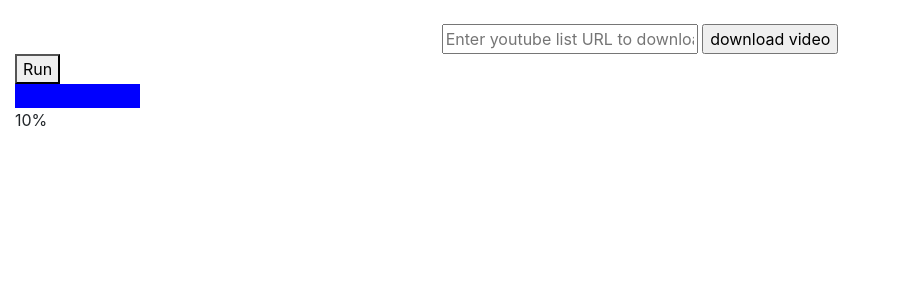
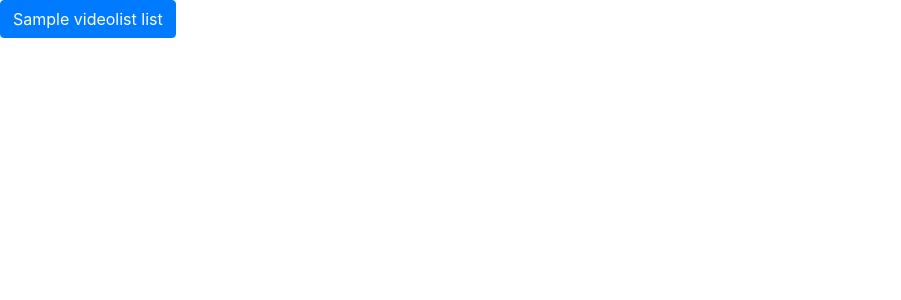
Before and after one commit to ameenalakhras/local-youtube-project, a Django app: page /experimentationPage/ in a window 1280 px wide. Shown: the part 70-370 px from the top of the page, without its empty margins (0-901 px from the left). Run offline with Django 3.2, Linux system fonts and the light colour scheme; tables that the repository leaves empty hold one stand-in row (values such as "Sample post"); parts of the project's set-up code (start-up, migrations or seed data) failed here and were passed over; some libraries are stand-ins or nearby versions.

Commit message:
add an individual page for playing record given id

```diff
--- a/main/templates/experimentPage.html
+++ b/main/templates/experimentPage.html
@@ -5,67 +5,27 @@
 {% block title %}Main page{% endblock %}
 
 {% block content %}
-<input type="hidden" id="downloadVideoList" data-url="{% url 'downloadVideoList' %}" />
 
-  <div class="container-fluid">
-    <br>
-    <div class="row">
-      <!-- center the form -->
-        <div class="d-flex justify-content-center align-items-center container">
-          <form class="" action="{% url 'downloadVideoList' %}" method="POST" id="questionForm">
-            {% csrf_token %}
-            {{ download_video_list_form }}
-            <input type="submit" name="" value="download video">
-          </form>
-        </div>
-    </div>
+  {% for list in video_lists%}
+
+    <button class="btn btn-primary" type="button" data-toggle="collapse" data-target="#collapse{{list.id}}" aria-expanded="false" aria-controls="collapseExample">
+      {{list.title}} list
+    </button>
+
+  <div class="collapse" id="collapse{{list.id}}">
+    <div class="card card-body">
+      {% for song in list.videos.all %}
+
+        <a href="{% url 'audio_page' song.id%}">{{song.title}}</a>
+
+      {% endfor %}
 
 
-    <!-- <div class="row">
-        <div class="d-flex justify-content-center align-items-center container">
-          <form class="" action="{% url 'downloadVideo' %}" method="POST" id="questionForm">
-            {% csrf_token %}
-            {{ UploadUrl }}
-            <input type="submit" name="" value="download List">
-          </form>
-        </div>
     </div>
-  </div> -->
+  </div>
 
 
-
-
-      <div id="progress-wrapper">
-        <button id="progress-bar-trigger">Run</button>
-        <div id="progress-bar" style="background-color: blue; width: 40%;">&nbsp;</div>
-        <div id="progress-bar-message">Waiting for progress to start...</div>
-      </div>
-
-  </div>
-
-      <script type="text/javascript">
-
-        let trigger = document.getElementById('progress-bar-trigger');
-        let bar = document.getElementById("progress-bar");
-        let barMessage = document.getElementById("progress-bar-message");
-
-
-        function updateProgress(progressBarElement, progressBarMessageElement, progress) {
-        progressBarElement.style.width = progress["percentage"] + "%";
-        progressBarMessageElement.innerHTML = progress["percentage"] + '%';
-      }
-
-
-      // update the progress bar function
-      ajax_percentage = 10;
-      progress = {
-        percentage: ajax_percentage,
-        total: 100,
-      };
-      updateProgress(bar, barMessage, progress)
-
-
-      </script>
+  {% endfor %}
 
 
 {% endblock %}
--- a/main/urls.py
+++ b/main/urls.py
@@ -12,4 +12,7 @@ urlpatterns = [
     path("experimentationPage/", views.experimentFunction, name="experimentPage"),
     path("hi/", views.upload_an_image_to_aws_experimentation),
     path("downloadVideoList", views.downloadVideoList, name="downloadVideoList"),
+    path("record/<audio_id>/",views.audio_page, name="audio_page"),
+
+
 ] + static(settings.MEDIA_URL, document_root=settings.MEDIA_ROOT)
--- a/main/views.py
+++ b/main/views.py
@@ -81,18 +81,24 @@ def browseVideos(request):
     }
     return render(request, template_name="browseVideos.html" ,context=context )
 
+
 def experimentFunction(request):
     """ this function is for site experimntation and for feature preperations """
-    audioRecords = Audio.objects.all()
-    videos_source = [(settings.MEDIA_URL + record.file.name) for record in  audioRecords]
-    download_video_list_form = DownloadVideoListForm()
+    video_list = VideoList.objects.all()
+
+
+    # audioRecords = Audio.objects.all()
+    # videos_source = [(settings.MEDIA_URL + record.file.name) for record in  audioRecords]
+    # download_video_list_form = DownloadVideoListForm()
 
 
     # playlistOptions()
+    # import ipdb; ipdb.set_trace()
     context = {
+        "video_lists": video_list,
         # "audioRecords":audioRecords,
-        "videos_source": videos_source,
-        "download_video_list_form": download_video_list_form,
+        # "videos_source": videos_source,
+        # "download_video_list_form": download_video_list_form,
 
     }
     return render(request, template_name="experimentPage.html" ,context=context )
@@ -176,3 +182,12 @@ def upload_an_image_to_aws_experimentation(request):
     print("hi")
 
     return redirect("www.google.com")
+
+@require_http_methods(["GET"])
+def audio_page(request, audio_id):
+    video = Audio.objects.get(id=audio_id)
+    context = {
+        "video": video,
+    }
+
+    return render(request, template_name="Audio.html" ,context=context )
```
Also changed, not shown: main/admin.py (+6 -1 lines), main/templates/Audio.html (added, +32 -0 lines), main/youtubeDlFucntions.py (+11 -0 lines), 1 other file.
